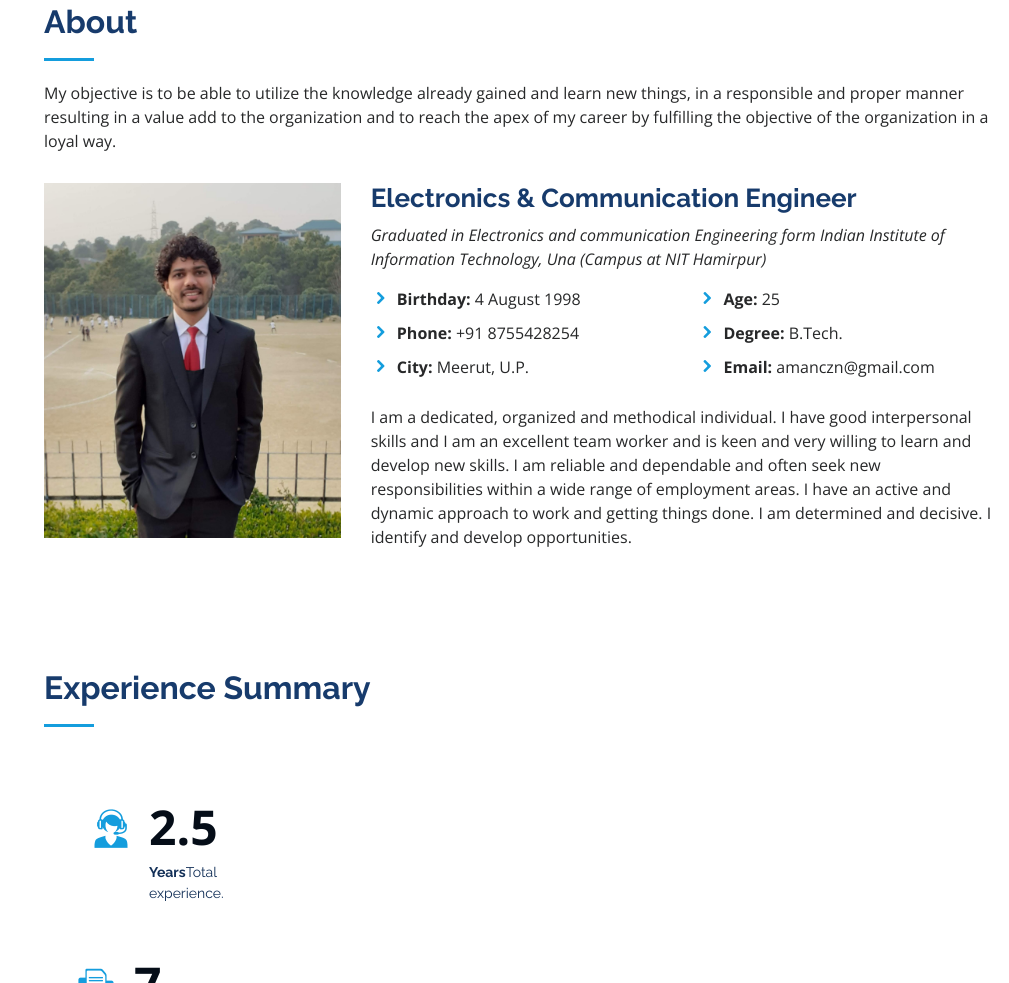
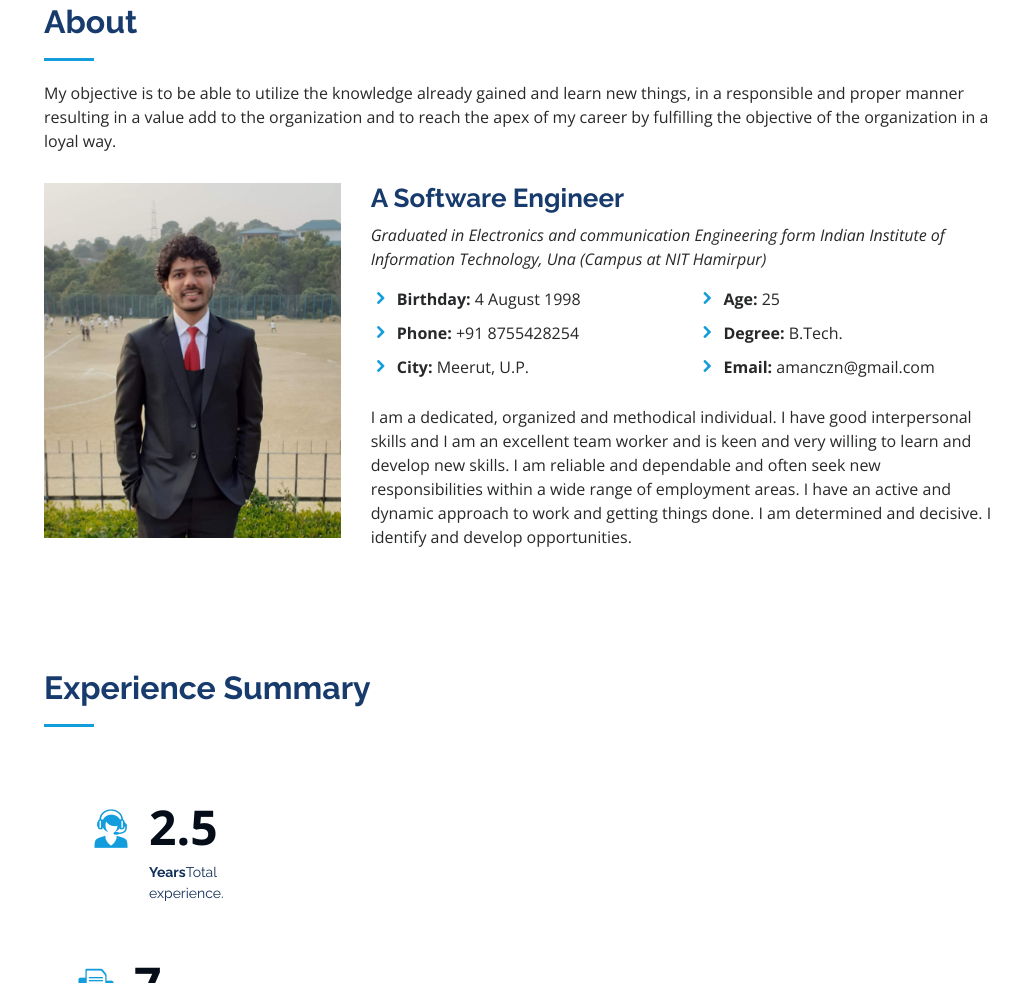
Before and after one commit to mr-zero0/aman, a plain HTML site: page index.html in a window 1280 px wide. Shown: the part 857-1840 px from the top of the page, without its empty margins (271-1280 px from the left). Drawn offline with nearby package versions, Linux system fonts and the light colour scheme.

Commit message:
Update index.html

```diff
--- a/index.html
+++ b/index.html
@@ -61,7 +61,7 @@
             <img src="assets/img/profile-img.jpg" class="img-fluid" alt="">
           </div>
           <div class="col-lg-8 pt-4 pt-lg-0 content" data-aos="fade-left">
-            <h3>Electronics & Communication Engineer</h3>
+            <h3>A Software Engineer</h3>
             <p class="font-italic">
             Graduated in Electronics and communication Engineering form Indian Institute of Information Technology, Una (Campus at NIT Hamirpur)
             </p>
```
